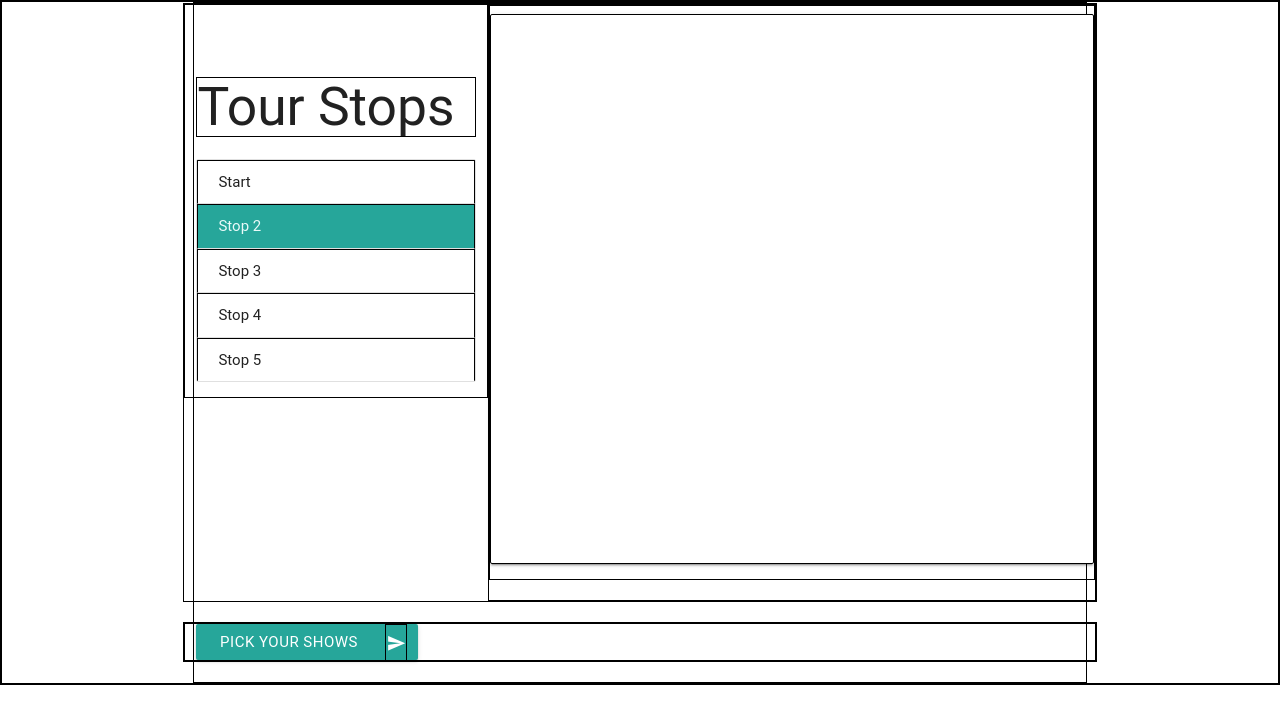
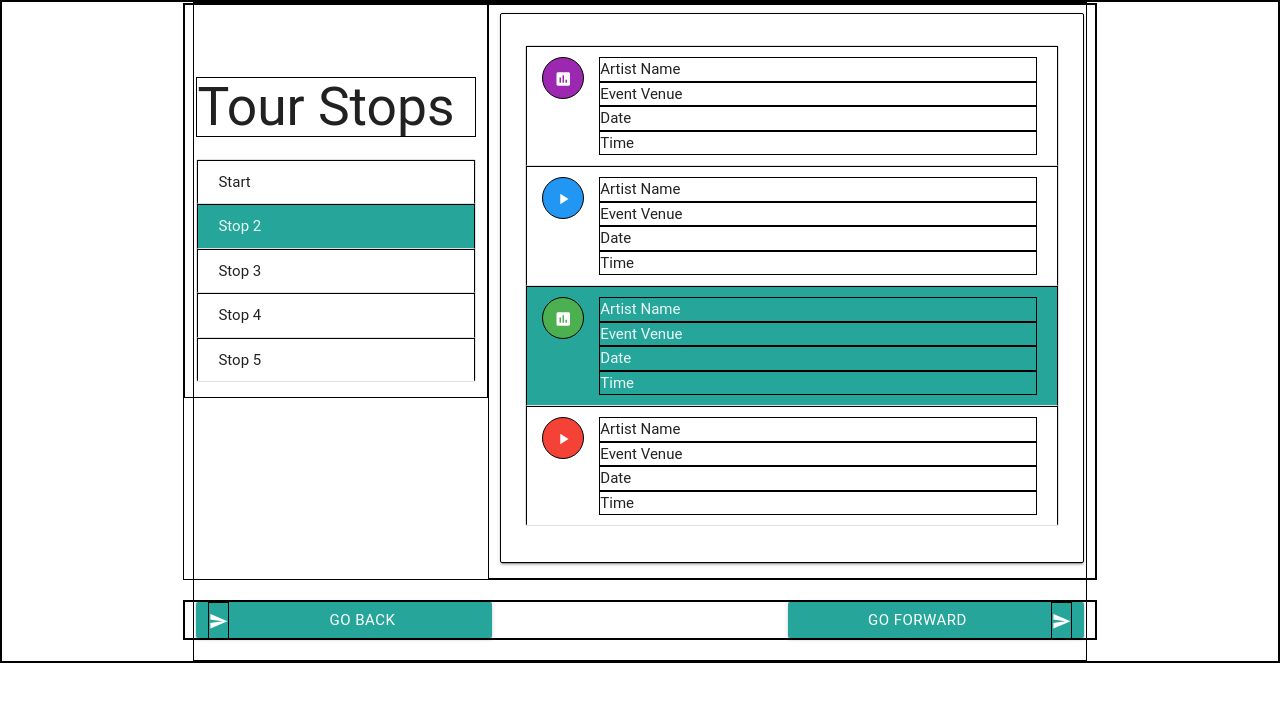
Before and after one commit to marymiller1954/TourNotes, a PHP site: page /index3.html in a window 1280 px wide. Shown: the top 724 px of the page. Run offline with PHP 8.4, Linux system fonts and the light colour scheme; some libraries are stand-ins or nearby versions; some web fonts are replaced.

Commit message:
cleaned up index1 html and finshed event page

```diff
--- a/Index2.html
+++ b/Index2.html
@@ -17,12 +17,10 @@
 
 </head>
 <body>
-  <div class="container">
 
 <div class="container">
     <div class="row" id="onlyRow">
         <div class="col s4">
-
             <h2>Dates</h2>
 
             <input type="date" class="datepicker col s4">
@@ -80,7 +78,7 @@
         </div>
 
       <!-- Map Panel w Next Page Button -->
-        <div class="col s7 offset-s1">
+        <div class="col s8">
           <div class= "row">
 
             <!-- Map Box -->
@@ -95,7 +93,7 @@
 
         <!-- col div -->
         </div>
-    <!-- row div -->
+    <!-- onlyRow div -->
     </div>
 <!-- container div -->
 </div>
--- a/assets/css/style2.css
+++ b/assets/css/style2.css
@@ -1,9 +1,11 @@
 * {
     border: 1px solid black;
 }
+
 container {
     margin: 0px 0px 0px 0px;
 }
+
 #mapPanel {
 	height: 600px;
 	margin-top: 75px;
--- a/index3.html
+++ b/index3.html
@@ -34,26 +34,82 @@
 		      <li class="collection-item">Stop 5</li>
    			</ul>
 
-
         </div>
 
       <!-- Event Panel-->
         <div class="col s8">
-            <div class= "row">
-            	<!-- Events Box -->
-            	<div class="card-panel" id = "eventsBox"></div>
+            <!-- Events Box -->
+        	<div class="card-panel" id = "eventsBox">
+
+				<ul class="collection">
+				    <li class="collection-item avatar">
+				    	<i class="material-icons circle purple">insert_chart</i>
+				    	<p id="name">Artist Name</p>
+
+				    	<p id="venue">Event Venue</p>
+
+				    	<p id="date">Date</p>
+
+				    	<p id="time">Time</p>
+				    </li>
+
+				    <li class="collection-item avatar">
+				    	<i class="material-icons circle blue">play_arrow</i>
+
+				    	<p id="name">Artist Name</p>
+
+				    	<p id="venue">Event Venue</p>
+
+				    	<p id="date">Date</p>
+
+				    	<p id="time">Time</p>
+				    </li>
+
+				    <li class="collection-item avatar active">
+				    	<i class="material-icons circle green">insert_chart</i>
+
+					    <p id="name">Artist Name</p>
+
+				    	<p id="venue">Event Venue</p>
+
+				    	<p id="date">Date</p>
+
+				    	<p id="time">Time</p>
+
+				    </li>
+
+				    <li class="collection-item avatar">
+				    	<i class="material-icons circle red">play_arrow</i>
+				    	<p id="name">Artist Name</p>
+
+				    	<p id="venue">Event Venue</p>
+
+				    	<p id="date">Date</p>
+
+				    	<p id="time">Time</p>
+				    </li>
+				</ul>
+
+			<!-- end card panel div -->
         	</div>
-        <!-- end content col div -->
+        <!-- end event col div -->
         </div>
+
     <!--end content row div -->
     </div>
+
+
 
 	<!--Button row-->
 	<div class="row" id="btnRow">
 
 		<div class="col s12">
-	      	<button class="btn waves-effect waves-light col s3" id ="toEventsBtn" type="submit" name="action">Pick Your Shows
-	          <i class="material-icons right">send</i>
+	      	<button class="btn waves-effect waves-light col s4" id ="toEventsBtn" type="submit" name="action">Go Back
+	        	<i class="material-icons left">send</i>
+	      	</button>
+
+	      	<button class="btn waves-effect waves-light col s4 offset-s4" id ="toEventsBtn" type="submit" name="action">Go Forward
+	        	<i class="material-icons right">send</i>
 	      	</button>
 
 		<!-- end btn col div -->
```
